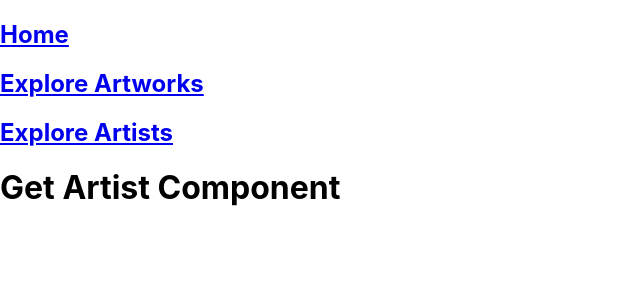
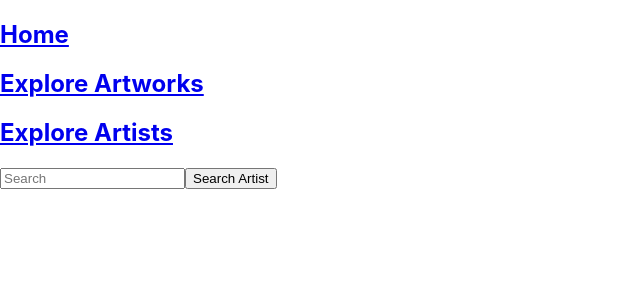
Before and after one commit to BellaMalo1/Bellas-React-App, a React (Create React App) app: page /Explore-Artists in a window 1280 px wide. Shown: the top 300 px of the page, without its empty margins (0-640 px from the left). Built offline with nearby package versions, Linux system fonts and the light colour scheme; no server answers.

Commit message:
form added to get artist

```diff
--- a/src/Componets/Get.Artist.js
+++ b/src/Componets/Get.Artist.js
@@ -1,7 +1,30 @@
+import { useState } from 'react'
 function GetArtist (){
+    const [ artist, setArtist ] = useState([])
+
+    const url = `https://api.artsy.net/api/artists/{id}`
+
+    fetch(url,{ headers:{"X-XAPP-Token":process.env.REACT_APP_KEY} } )
+       .then((res) => {
+         return res.json()
+       })
+       .then((data) => {
+         console.log('success!', data)
+    })
+       .catch((err) => {
+         console.log('something went wrong...', err)
+       })
     return(
         <>
-        <h1>Get Artist Component</h1>
+        <form className='getArtist'>
+            <input
+                placeholder='Search'
+                type='text'
+                name='searchString'/>
+            <button type='submit'>Search Artist</button>
+        </form>
+
+
         </>
     )
 }
--- a/src/Componets/GetArt.js
+++ b/src/Componets/GetArt.js
@@ -1,15 +1,12 @@
 
 import { useState } from 'react'
-
-
-
 
 function GetArt () {
     const [ art, setArt] = useState([])
 
- const url = `https://api.artsy.net/api/artworks`
+    const url = `https://api.artsy.net/api/artworks/`
 
- fetch(url,{ headers:{"X-XAPP-Token":process.env.REACT_APP_KEY} } )
+    fetch(url,{ headers:{"X-XAPP-Token":process.env.REACT_APP_KEY} } )
        .then((res) => {
          // parse JSON string into an actual JS object
          return res.json()
@@ -17,21 +14,30 @@ function GetArt () {
        .then((data) => {
          // once we have the object, do stuff
          console.log('success!', data)
-         setArt(data._embedded.artworks[4]._links.thumbnail.href)
-
-
+         setArt(data._embedded.artworks[3]._links.thumbnail.href)
+        // setArt(data._embedded.artworks)
 
     })
        .catch((err) => {
          console.log('something went wrong...', err)
        })
 
+return (
+    <div className='Art-gallery'>
 
-   return(
-    <>
-    <h1>You're in Get Art</h1>
+    <h1>You're in Get Art!</h1>
     <img src={art} alt="painting"/>
-    </>
+
+{/* {art.map(artworks => (
+    <div key={artworks.thumbnail} className='Gallery'>
+        <img src={artworks.thumbnail.href} alt={artworks.artist.href} />
+     </div>
+))} */}
+
+
+
+
+    </div>
 )
-   }
-   export default GetArt
+}
+export default GetArt
```
